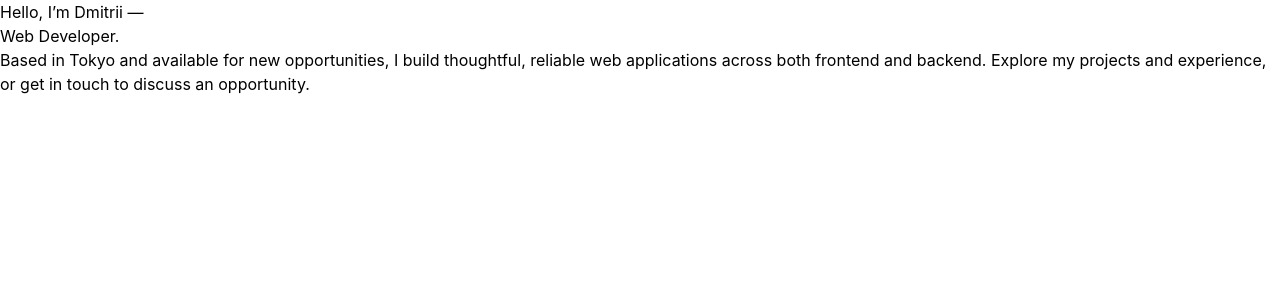
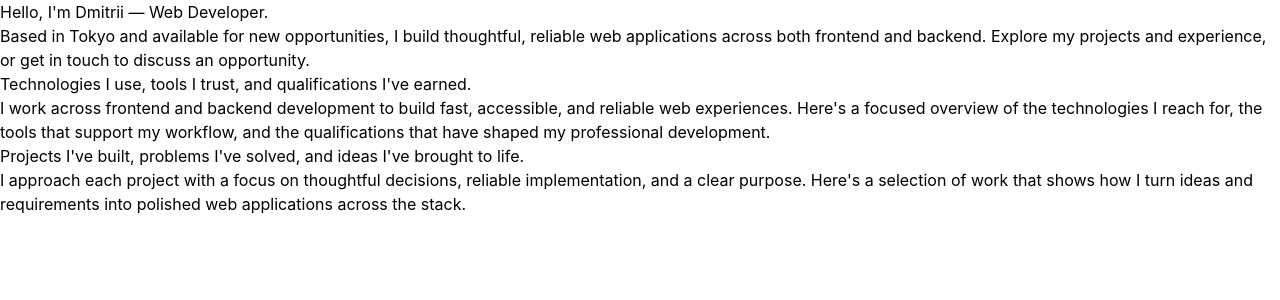
Before and after one commit to script-amv/portfolio, a React app: page / in a window 1280 px wide. Shown: the top 300 px of the page. Built offline with nearby package versions, Linux system fonts and the light colour scheme; the HTML template or start-up script is replaced by a standard one.

Commit message:
feat: add reusable portfolio sections
- Introduce a shared Section component for titles and descriptions.
- Refactor the Hero content to use the shared structure.
- Add introductory content for the Skills and Projects sections.

```diff
--- a/src/App.tsx
+++ b/src/App.tsx
@@ -1,18 +1,22 @@
+import Section from "./Section";
+
 function App() {
   return (
     <main>
-      <section>
-        <h1>
-          Hello, I’m Dmitrii —
-          <br /> Web Developer.
-        </h1>
-        <p>
-          Based in Tokyo and available for new opportunities, I build
-          thoughtful, reliable web applications across both frontend and
-          backend. Explore my projects and experience, or get in touch to
-          discuss an opportunity.
-        </p>
-      </section>
+      <Section
+        title="Hello, I'm Dmitrii — Web Developer."
+        description="Based in Tokyo and available for new opportunities, I build thoughtful, reliable web applications across both frontend and backend. Explore my projects and experience, or get in touch to discuss an opportunity."
+      />
+
+      <Section
+        title="Technologies I use, tools I trust, and qualifications I've earned."
+        description="I work across frontend and backend development to build fast, accessible, and reliable web experiences. Here's a focused overview of the technologies I reach for, the tools that support my workflow, and the qualifications that have shaped my professional development."
+      />
+
+      <Section
+        title="Projects I've built, problems I've solved, and ideas I've brought to life."
+        description="I approach each project with a focus on thoughtful decisions, reliable implementation, and a clear purpose. Here's a selection of work that shows how I turn ideas and requirements into polished web applications across the stack."
+      />
     </main>
   )
 }
--- /dev/null
+++ b/src/Section.tsx
@@ -0,0 +1,15 @@
+type SectionProps = {
+  title: string;
+  description: string;
+};
+
+function Section({title, description}: SectionProps) {
+  return (
+    <section>
+      <h2>{title}</h2>
+      <p>{description}</p>
+    </section>
+  );
+}
+
+export default Section;
```
